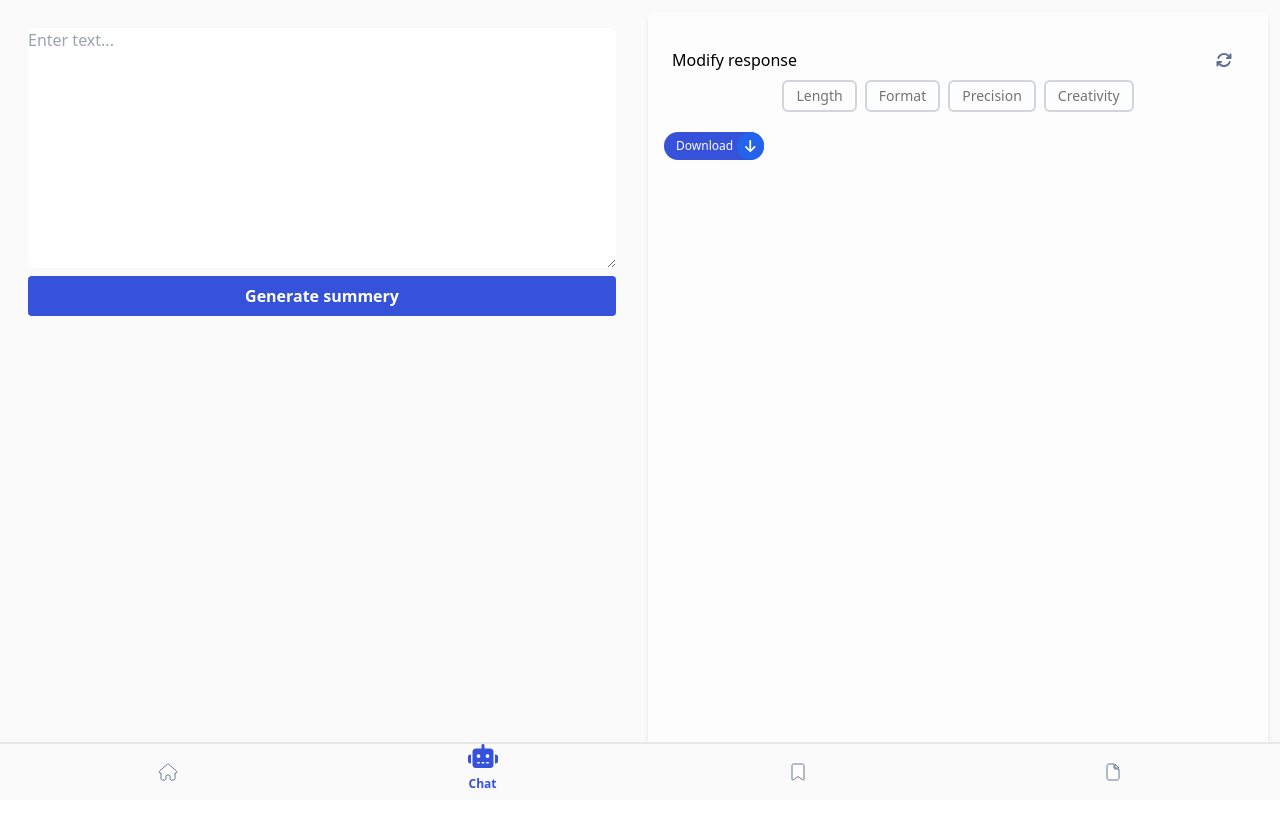
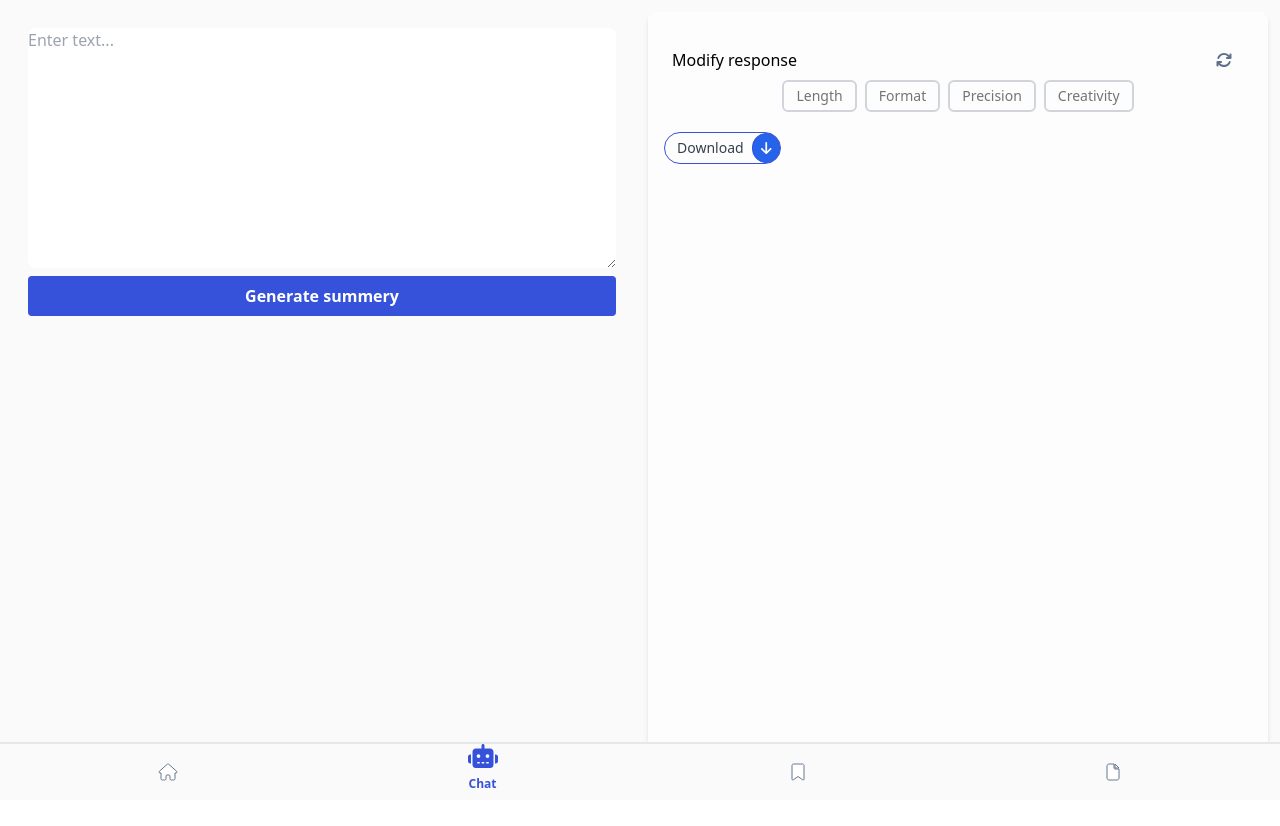
Before and after one commit to DevitoDbug/textSummarizer, a React (Vite) app: page /chatapp in a window 1280 px wide. Shown: the top 826 px of the page. Built offline with nearby package versions, Linux system fonts and the light colour scheme.

Commit message:
feat: add PDF download functionality

```diff
--- a/src/components/DownloadPDF.jsx
+++ b/src/components/DownloadPDF.jsx
@@ -5,10 +5,10 @@ import React from 'react';
 const DownloadPDF = () => {
   return (
     <>
-      <button className="flex items-center gap-1 rounded-3xl bg-C_Blue  pl-3  text-xs">
-        <span className="rounded-l-xl text-white">Download</span>
-        <span className="rounded-full bg-blue-600 p-1 text-white">
-          <span className="p-1 text-sm">
+      <button className="flex items-center gap-2 rounded-3xl border border-C_Blue pl-3 text-sm text-C_GreyBlue">
+        <span className="rounded-l-xl ">Download</span>
+        <span className="rounded-full border border-C_Blue bg-blue-600 p-1 text-white">
+          <span className="p-1 ">
             <FontAwesomeIcon icon={faArrowDown} />
           </span>
         </span>
```
